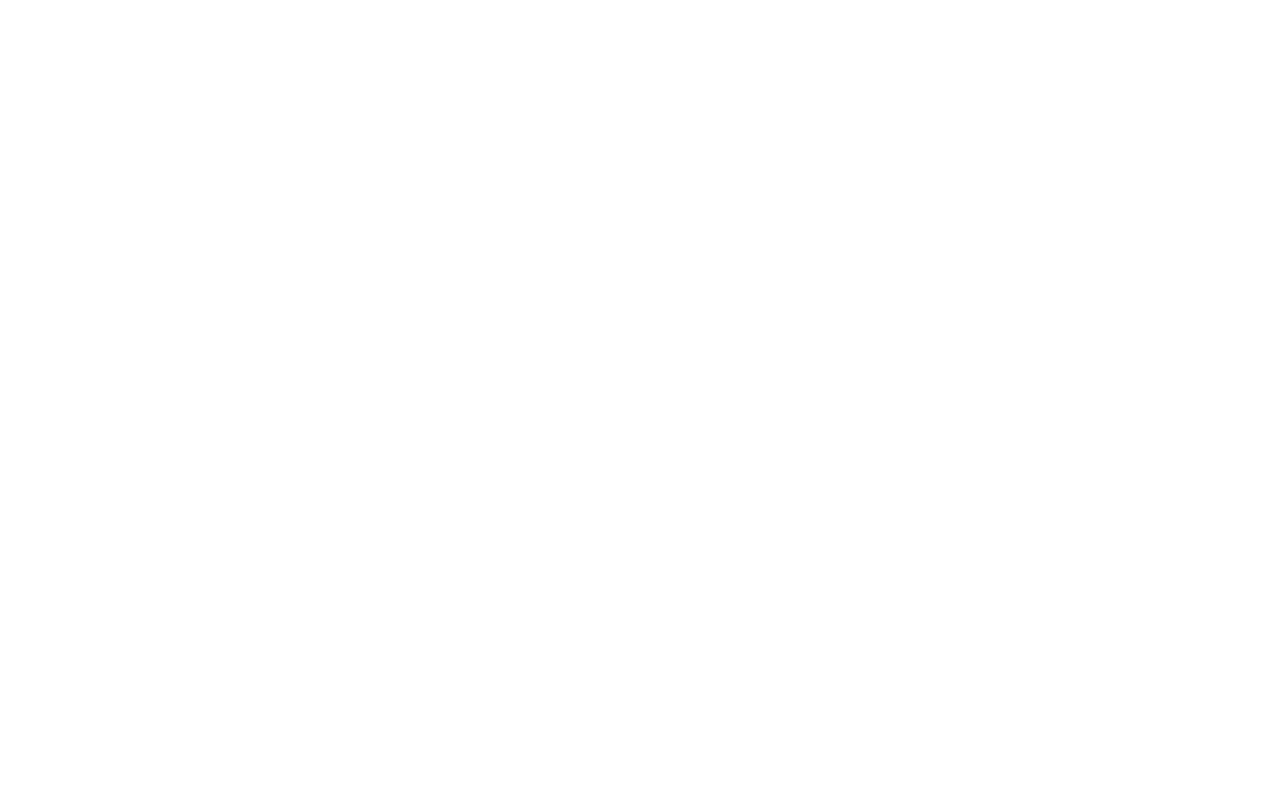
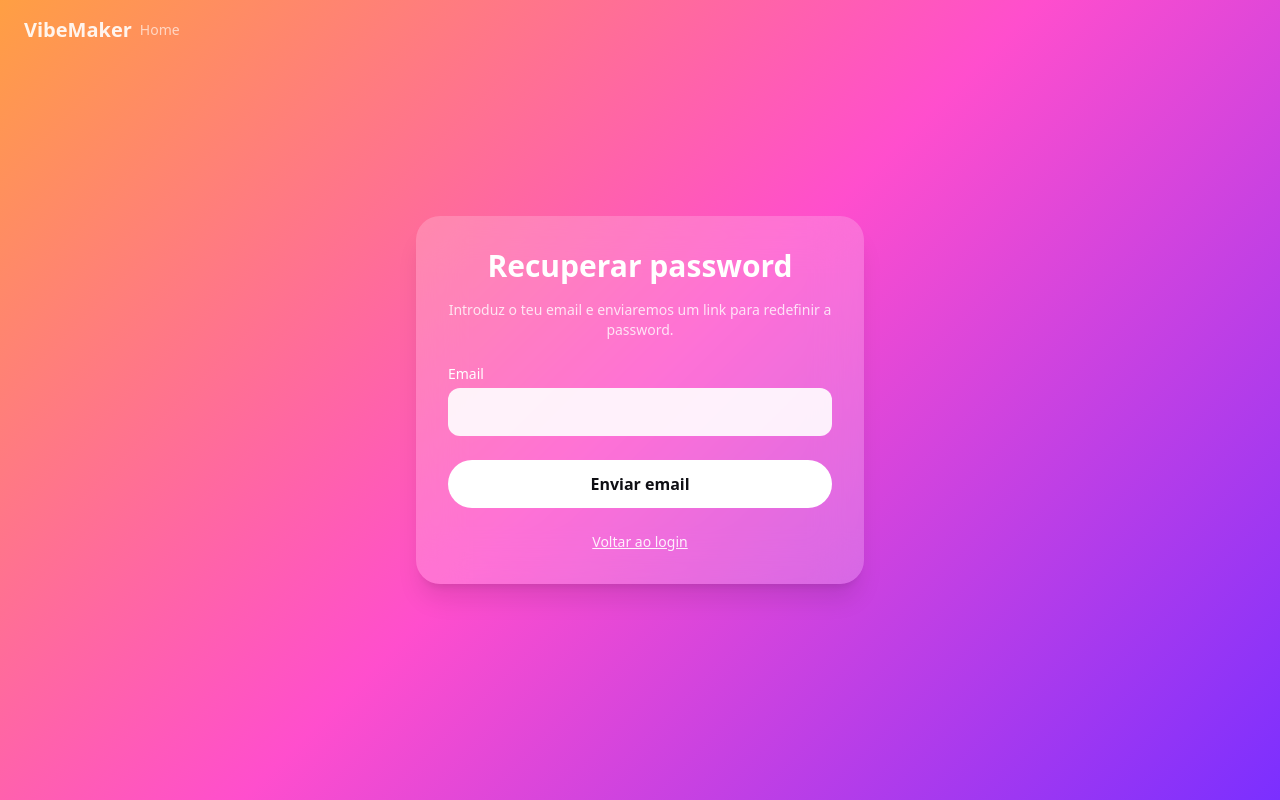
Before and after one commit to renatofaria23/PBL-SITE, a React (Vite) app: page /recover-password in a window 1280 px wide. Before the commit this address had no page. Built offline with nearby package versions, Linux system fonts and the light colour scheme.

Commit message:
fix login / recover password

```diff
--- a/src/App.jsx
+++ b/src/App.jsx
@@ -22,12 +22,15 @@ import SuporteDesativadaAlt from "./pages/SuporteDesativadaAlt";
 import SuporteApagarAlt from "./pages/SuporteApagarAlt";
 import SuporteContactoAlt from "./pages/SuporteContactoAlt";
 
+import RecoverPassword from "./pages/RecoverPassword";
+
 function App() {
   return (
     <Routes>
       <Route path="/" element={<Home />} />
       <Route path="/login" element={<Login />} />
       <Route path="/signup" element={<Signup />} />
+      <Route path="/recover-password" element={<RecoverPassword />} />
       <Route path="/dashboard" element={<Dashboard />} />
       <Route path="/events" element={<Events />} />
       <Route path="/eventsalt" element={<EventsAlt />} />
--- a/src/pages/Login.jsx
+++ b/src/pages/Login.jsx
@@ -9,6 +9,7 @@ export default function Login() {
 
   const [email, setEmail] = useState("");
   const [password, setPassword] = useState("");
+  const [showPassword, setShowPassword] = useState(false);
   const [loading, setLoading] = useState(false);
   const [error, setError] = useState("");
 
@@ -24,11 +25,10 @@ export default function Login() {
       console.error("Firebase login error:", err);
 
       switch (err.code) {
+        case "auth/invalid-credential":
+        case "auth/wrong-password":
         case "auth/user-not-found":
-          setError("Não existe conta com este email.");
-          break;
-        case "auth/wrong-password":
-          setError("Password incorreta.");
+          setError("Email ou password incorretos.");
           break;
         case "auth/invalid-email":
           setError("Email inválido.");
@@ -43,7 +43,6 @@ export default function Login() {
 
   return (
     <div className="min-h-screen bg-vibe-gradient relative flex items-center justify-center text-white px-6">
-
       {/* NAVBAR */}
       <AuthNavbar />
 
@@ -57,11 +56,12 @@ export default function Login() {
         </h1>
 
         {error && (
-          <p className="bg-red-500/20 text-red-100 p-3 rounded mb-4 text-sm">
+          <p className="bg-red-500/20 text-red-100 p-3 rounded mb-4 text-sm text-center">
             {error}
           </p>
         )}
 
+        {/* EMAIL */}
         <div className="mb-4">
           <label className="block text-sm mb-1">Email</label>
           <input
@@ -73,15 +73,38 @@ export default function Login() {
           />
         </div>
 
-        <div className="mb-6">
+        {/* PASSWORD */}
+        <div className="mb-2 relative">
           <label className="block text-sm mb-1">Password</label>
+
           <input
-            type="password"
+            type={showPassword ? "text" : "password"}
             required
             value={password}
             onChange={(e) => setPassword(e.target.value)}
-            className="w-full px-4 py-3 rounded-xl bg-white/90 text-dark focus:outline-none"
+            className="w-full px-4 py-3 pr-12 rounded-xl bg-white/90 text-dark focus:outline-none"
           />
+
+          {/* OLHO */}
+          <button
+            type="button"
+            onClick={() => setShowPassword(!showPassword)}
+            className="absolute right-4 top-9 text-dark opacity-60 hover:opacity-100 transition"
+            title={showPassword ? "Ocultar password" : "Mostrar password"}
+          >
+            {showPassword ? "🙈" : "👁️"}
+          </button>
+        </div>
+
+        {/* RECUPERAR PASSWORD */}
+        <div className="text-right mb-6">
+          <button
+            type="button"
+            onClick={() => navigate("/recover-password")}
+            className="text-sm underline opacity-80 hover:opacity-100 transition"
+          >
+            Esqueceste-te da password?
+          </button>
         </div>
 
         <button
--- /dev/null
+++ b/src/pages/RecoverPassword.jsx
@@ -0,0 +1,104 @@
+import { useState } from "react";
+import { sendPasswordResetEmail } from "firebase/auth";
+import { auth } from "../firebase/firebase";
+import { useNavigate } from "react-router-dom";
+import AuthNavbar from "../components/AuthNavbar";
+
+export default function RecoverPassword() {
+  const navigate = useNavigate();
+
+  const [email, setEmail] = useState("");
+  const [loading, setLoading] = useState(false);
+  const [error, setError] = useState("");
+  const [success, setSuccess] = useState("");
+
+  const handleRecover = async (e) => {
+    e.preventDefault();
+    setLoading(true);
+    setError("");
+    setSuccess("");
+
+    try {
+      await sendPasswordResetEmail(auth, email);
+      setSuccess(
+        "Email de recuperação enviado. Verifica a tua caixa de entrada."
+      );
+    } catch (err) {
+      console.error("Password recovery error:", err);
+
+      switch (err.code) {
+        case "auth/user-not-found":
+          setError("Não existe conta associada a este email.");
+          break;
+        case "auth/invalid-email":
+          setError("Email inválido.");
+          break;
+        default:
+          setError("Erro ao enviar email de recuperação.");
+      }
+    } finally {
+      setLoading(false);
+    }
+  };
+
+  return (
+    <div className="min-h-screen bg-vibe-gradient relative flex items-center justify-center text-white px-6">
+      {/* NAVBAR */}
+      <AuthNavbar />
+
+      {/* FORM */}
+      <form
+        onSubmit={handleRecover}
+        className="bg-white/20 backdrop-blur-xl rounded-3xl p-8 w-full max-w-md shadow-xl"
+      >
+        <h1 className="text-3xl font-extrabold mb-4 text-center">
+          Recuperar password
+        </h1>
+
+        <p className="text-sm opacity-80 text-center mb-6">
+          Introduz o teu email e enviaremos um link para redefinir a password.
+        </p>
+
+        {error && (
+          <p className="bg-red-500/20 text-red-100 p-3 rounded mb-4 text-sm text-center">
+            {error}
+          </p>
+        )}
+
+        {success && (
+          <p className="bg-green-500/20 text-green-100 p-3 rounded mb-4 text-sm text-center">
+            {success}
+          </p>
+        )}
+
+        <div className="mb-6">
+          <label className="block text-sm mb-1">Email</label>
+          <input
+            type="email"
+            required
+            value={email}
+            onChange={(e) => setEmail(e.target.value)}
+            className="w-full px-4 py-3 rounded-xl bg-white/90 text-dark focus:outline-none"
+          />
+        </div>
+
+        <button
+          type="submit"
+          disabled={loading}
+          className="w-full bg-white text-dark py-3 rounded-full font-semibold hover:scale-105 transition disabled:opacity-50"
+        >
+          {loading ? "A enviar..." : "Enviar email"}
+        </button>
+
+        <div className="text-center text-sm mt-6 opacity-90">
+          <span
+            onClick={() => navigate("/login")}
+            className="underline cursor-pointer"
+          >
+            Voltar ao login
+          </span>
+        </div>
+      </form>
+    </div>
+  );
+}
```
